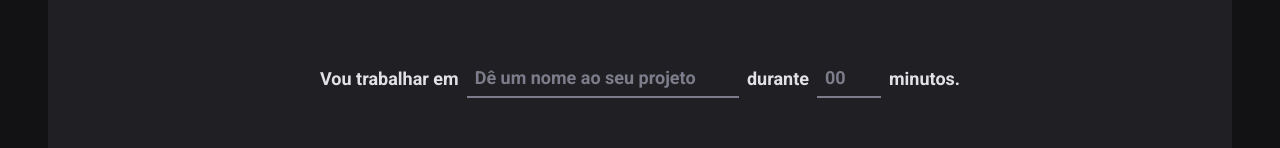
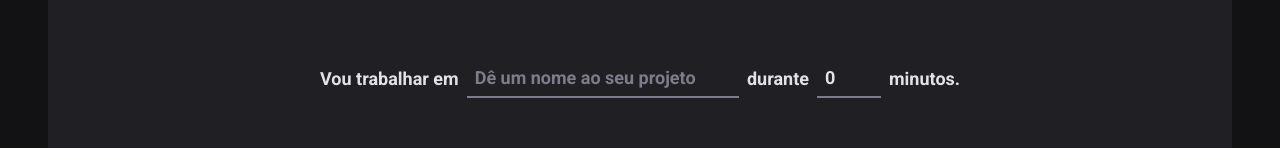
Before and after one commit to GerardoRodrigues/ignite-timer-estudos-react, a React (Vite) app: page / in a window 1280 px wide. Shown: the part 166-314 px from the top of the page. Built offline with nearby package versions, Linux system fonts and the light colour scheme.

Commit message:
'tipando' o retorno do form; resetando form

```diff
--- a/src/pages/home/Home.tsx
+++ b/src/pages/home/Home.tsx
@@ -9,16 +9,23 @@ const newCycleFormSchema = zod.object({
     minutesAmount: zod.number().min(5).max(60)
 })
 
+type NewCycleFormat = zod.infer<typeof newCycleFormSchema>
+
 export function Home() {
-    const form = useForm({
-        resolver: zodResolver(newCycleFormSchema)
+    const form = useForm<NewCycleFormat>({
+        resolver: zodResolver(newCycleFormSchema),
+        defaultValues: {
+            task: '',
+            minutesAmount: 0
+        }
     })
 
     const task = form.watch('task');
     const isSubmitDisabled = !task;
 
-    function onSubmit(data: any) {
-
+    function onSubmit(data: NewCycleFormat) {
+        console.log(data);
+        form.reset();
     }
 
     return(
```
